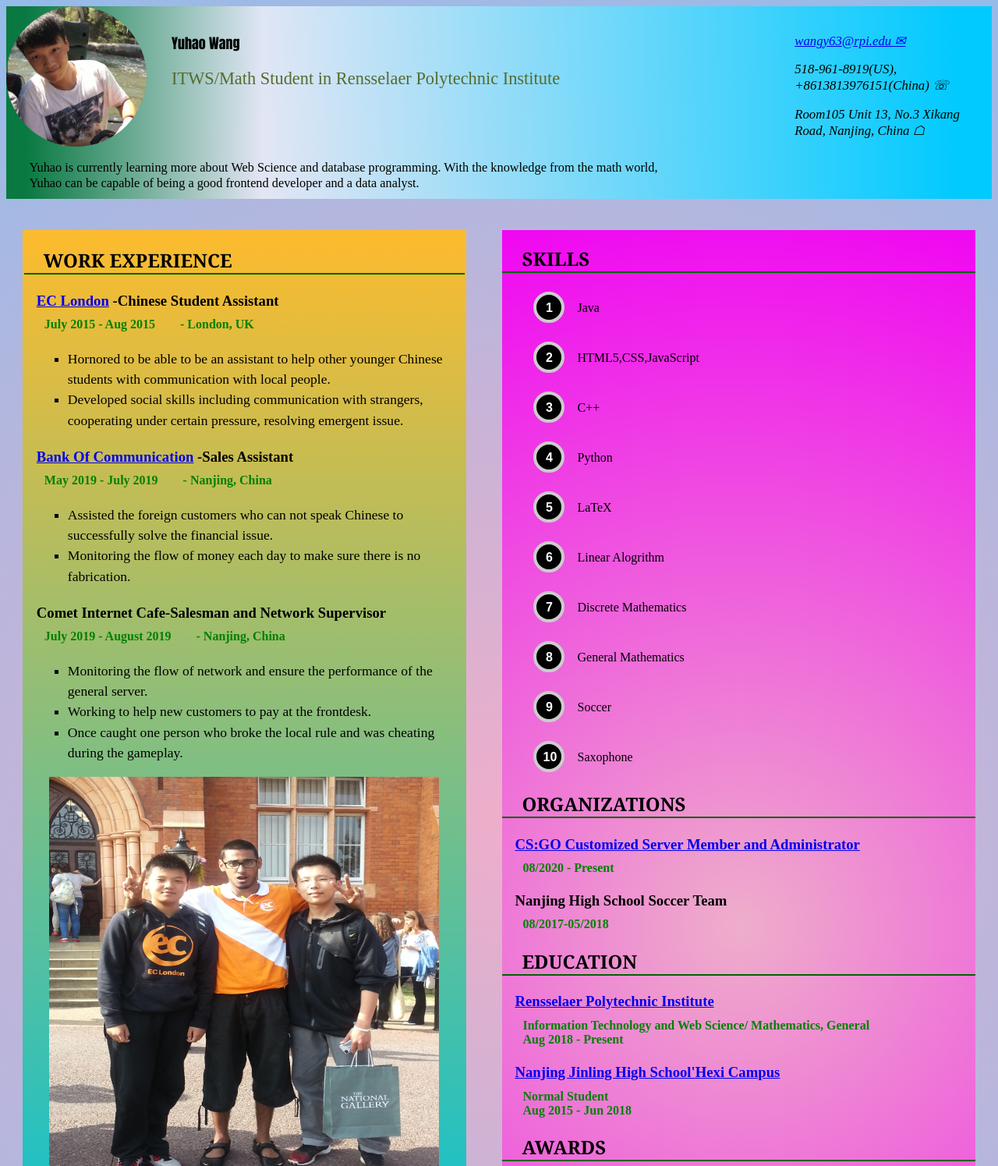
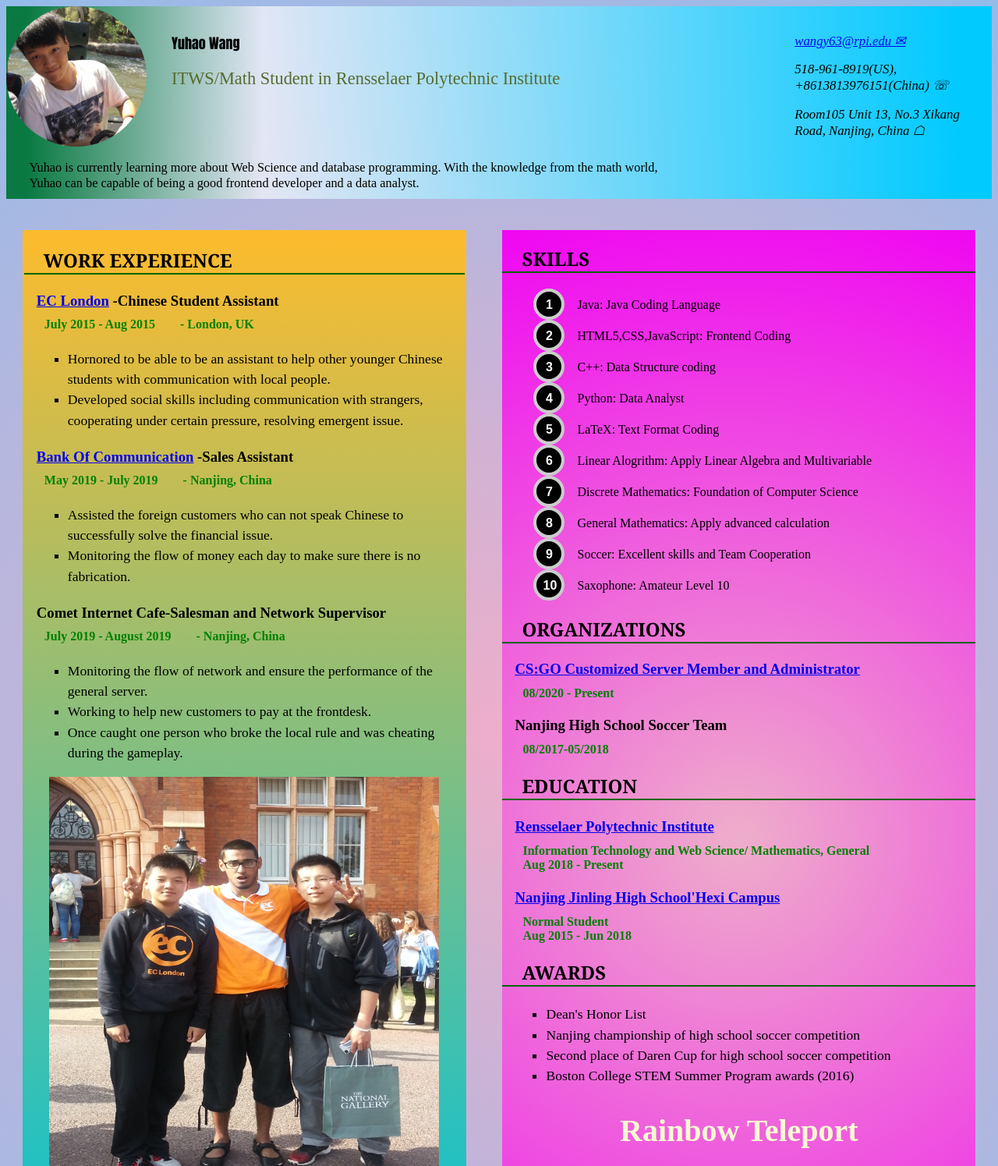
Before and after one commit to lysms/WebDevSys, a PHP site: page /yuhao.html in a window 1280 px wide. Shown: the top 1495 px of the page at 78% size. Run offline with PHP 8.4, Linux system fonts and the light colour scheme.

Commit message:
update Yuhao resume

```diff
--- a/websys/lab3/style.css
+++ b/websys/lab3/style.css
@@ -203,9 +203,7 @@ section.skills2 {
     counter-reset: list-counter;
     list-style: none;
 }
-.circle li{
-    margin: 1.5em 0;
-}
+
 .circle li:before{
     content: counter(list-counter);
     counter-increment: list-counter;
--- a/websys/lab3/yuhao.html
+++ b/websys/lab3/yuhao.html
@@ -62,16 +62,16 @@
     <section class="skills2">
         <h2 class="h2">&nbsp;&nbsp;&nbsp;&nbsp;Skills</h2>
         <ul class="circle">
-            <li>Java</li>
-            <li>HTML5,CSS,JavaScript</li>
-            <li>C++</li>
-            <li>Python</li>
-            <li>LaTeX</li>
-            <li>Linear Alogrithm</li>
-            <li>Discrete Mathematics</li>
-            <li>General Mathematics</li>
-            <li>Soccer</li>
-            <li>Saxophone</li>
+            <li>Java: Java Coding Language</li>
+            <li>HTML5,CSS,JavaScript: Frontend Coding</li>
+            <li>C++: Data Structure coding</li>
+            <li>Python: Data Analyst</li>
+            <li>LaTeX: Text Format Coding</li>
+            <li>Linear Alogrithm: Apply Linear Algebra and Multivariable</li>
+            <li>Discrete Mathematics: Foundation of Computer Science</li>
+            <li>General Mathematics: Apply advanced calculation</li>
+            <li>Soccer: Excellent skills and Team Cooperation</li>
+            <li>Saxophone: Amateur Level 10</li>
         </ul>
         <h2 class="h2">&nbsp;&nbsp;&nbsp;&nbsp;Organizations</h2>
         <div class="div">
```
